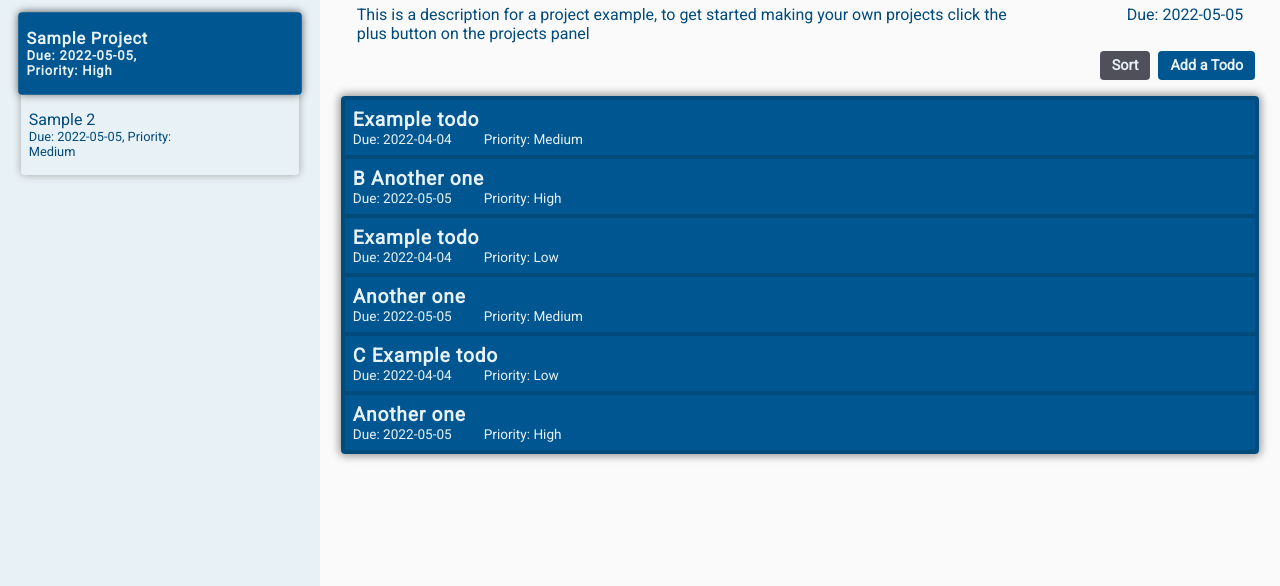
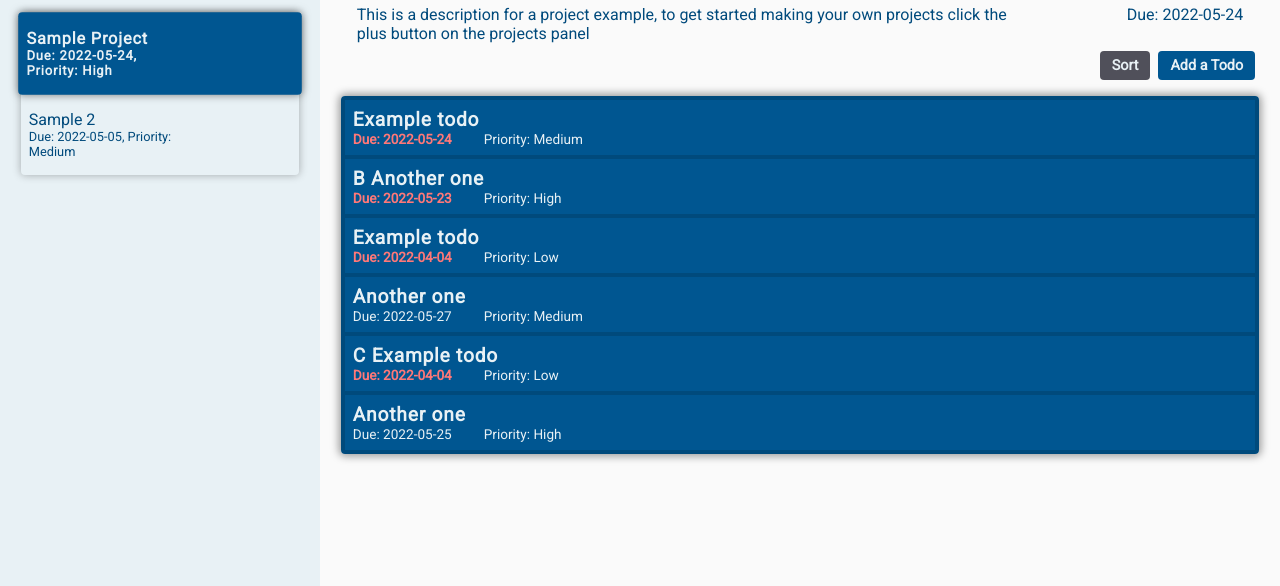
Before and after one commit to Zentality/TodoList-TOP, a website built with webpack: page dist/index.html in a window 1280 px wide. Shown: the part 153-739 px from the top of the page. Built offline with nearby package versions, Linux system fonts and the light colour scheme.

Commit message:
Make todo due date red and bold if overdue

```diff
--- a/src/displayController.js
+++ b/src/displayController.js
@@ -271,6 +271,9 @@ const displayController = (() => {
       const todoDetails = document.createElement("div");
       const todoDue = document.createElement("span");
       todoDue.textContent = `Due: ${todoList[i].dueDate}`;
+      if (todoList[i].due()) {
+        todoDue.classList.add("isDue");
+      }
       const todoPriority = document.createElement("span");
       todoPriority.textContent = `Priority: ${todoList[i].priority}`;
       todoDetails.append(todoDue, todoPriority);
--- a/src/projects.js
+++ b/src/projects.js
@@ -1,9 +1,27 @@
 /* eslint-disable no-param-reassign */
 /* eslint-disable no-shadow */
 /* eslint-disable no-use-before-define */
-const todoItem = (title, description, dueDate, priority) => ({
-  title, description, dueDate, priority,
-});
+const todoItem = (title, description, dueDate, priority) => {
+  const due = () => {
+    const today = new Date();
+    const dueDateArray = dueDate.split("-");
+    if (today.getFullYear() > dueDateArray[0]) {
+      return true;
+    } if (today.getFullYear() < dueDateArray[0]) {
+      return false;
+    } if (today.getMonth() + 1 > dueDateArray[1]) {
+      return true;
+    } if (today.getMonth() + 1 < dueDateArray[1]) {
+      return false;
+    } if (today.getDate() >= dueDateArray[2]) {
+      return true;
+    }
+    return false;
+  };
+  return {
+    title, description, dueDate, priority, due,
+  };
+};
 
 const project = (title, desc, dueDate, priority) => {
   const isActive = false;
@@ -90,13 +108,13 @@ const projects = (() => {
 })();
 
 // These are just preloaded example projects
-projects.addProject("Sample Project", "This is a description for a project example, to get started making your own projects click the plus button on the projects panel", "2022-05-05", "High");
-projects.getListOfProjects()[0].addToList("Example todo", "Hey I hope you enjoy this project, feel free to delete this todo it is only an example", "2022-04-04", "Medium");
-projects.getListOfProjects()[0].addToList("B Another one", "Also an example, anyway, if you would like to encourage me a follow on github couldn't hurt! The link is in the footer", "2022-05-05", "High");
+projects.addProject("Sample Project", "This is a description for a project example, to get started making your own projects click the plus button on the projects panel", "2022-05-24", "High");
+projects.getListOfProjects()[0].addToList("Example todo", "Hey I hope you enjoy this project, feel free to delete this todo it is only an example", "2022-05-24", "Medium");
+projects.getListOfProjects()[0].addToList("B Another one", "Also an example, anyway, if you would like to encourage me a follow on github couldn't hurt! The link is in the footer", "2022-05-23", "High");
 projects.getListOfProjects()[0].addToList("Example todo", "Hey I hope you enjoy this project, feel free to delete this todo it is only an example", "2022-04-04", "Low");
-projects.getListOfProjects()[0].addToList("Another one", "Also an example, anyway, if you would like to encourage me a follow on github couldn't hurt! The link is in the footer", "2022-05-05", "Medium");
+projects.getListOfProjects()[0].addToList("Another one", "Also an example, anyway, if you would like to encourage me a follow on github couldn't hurt! The link is in the footer", "2022-05-27", "Medium");
 projects.getListOfProjects()[0].addToList("C Example todo", "Hey I hope you enjoy this project, feel free to delete this todo it is only an example", "2022-04-04", "Low");
-projects.getListOfProjects()[0].addToList("Another one", "Also an example, anyway, if you would like to encourage me a follow on github couldn't hurt! The link is in the footer", "2022-05-05", "High");
+projects.getListOfProjects()[0].addToList("Another one", "Also an example, anyway, if you would like to encourage me a follow on github couldn't hurt! The link is in the footer", "2022-05-25", "High");
 
 projects.addProject("Sample 2", "This has no todos, but shows how the project bar looks", "2022-05-05", "Medium");
 
--- a/src/styles.scss
+++ b/src/styles.scss
@@ -192,6 +192,10 @@ body {
   li:nth-child(2n + 1) {
     div {
       pointer-events: none;
+      .isDue {
+        color: rgb(255,120,120);
+        font-weight: 600;
+      }
     }
     button {
       pointer-events: auto;
```
Also changed, not shown: dist/main.js, src/styles.css, 1 other file.
